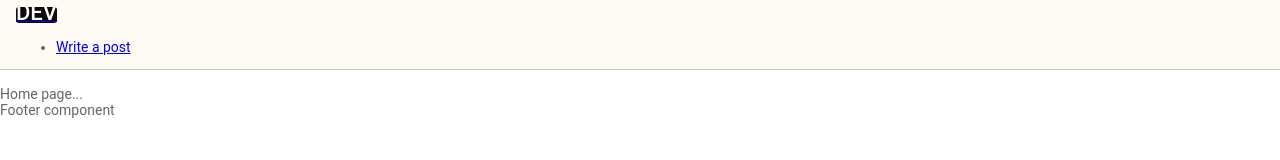
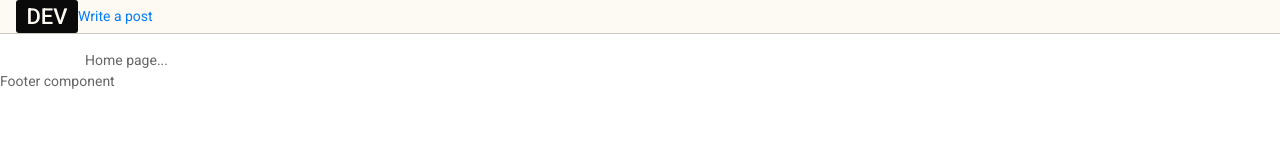
Before and after one commit to kacMadushan/react-article-tag, a React app: page public/index.html in a window 1280 px wide. Built offline with nearby package versions, Linux system fonts and the light colour scheme.

Commit message:
update index

```diff
--- a/public/index.html
+++ b/public/index.html
@@ -1,43 +1,26 @@
 <!DOCTYPE html>
 <html lang="en">
+
 <head>
   <meta charset="utf-8" />
   <link rel="icon" href="%PUBLIC_URL%/favicon.ico" />
   <meta name="viewport" content="width=device-width, initial-scale=1" />
   <meta name="theme-color" content="#000000" />
-    <meta
-      name="description"
-      content="Web site created using create-react-app"
-    />
+  <meta name="description" content="Web site created using create-react-app" />
   <link rel="apple-touch-icon" href="%PUBLIC_URL%/logo192.png" />
   <!--
       manifest.json provides metadata used when your web app is installed on a
       user's mobile device or desktop. See https://developers.google.com/web/fundamentals/web-app-manifest/
     -->
   <link rel="manifest" href="%PUBLIC_URL%/manifest.json" />
-    <!--
-      Notice the use of %PUBLIC_URL% in the tags above.
-      It will be replaced with the URL of the `public` folder during the build.
-      Only files inside the `public` folder can be referenced from the HTML.
+  <title>React App</title>
+  <link href="https://fonts.googleapis.com/css?family=Roboto:400,500,700&display=swap" rel="stylesheet">
+  <link rel="stylesheet" href="https://stackpath.bootstrapcdn.com/bootstrap/4.4.1/css/bootstrap.min.css" />
+</head>
 
-      Unlike "/favicon.ico" or "favicon.ico", "%PUBLIC_URL%/favicon.ico" will
-      work correctly both with client-side routing and a non-root public URL.
-      Learn how to configure a non-root public URL by running `npm run build`.
-    -->
-    <title>React App</title>
-  </head>
 <body>
   <noscript>You need to enable JavaScript to run this app.</noscript>
   <div id="root"></div>
-    <!--
-      This HTML file is a template.
-      If you open it directly in the browser, you will see an empty page.
+</body>
 
-      You can add webfonts, meta tags, or analytics to this file.
-      The build step will place the bundled scripts into the <body> tag.
-
-      To begin the development, run `npm start` or `yarn start`.
-      To create a production bundle, use `npm run build` or `yarn build`.
-    -->
-  </body>
 </html>
```
Lines whose indentation alone changed are shown as unchanged.
